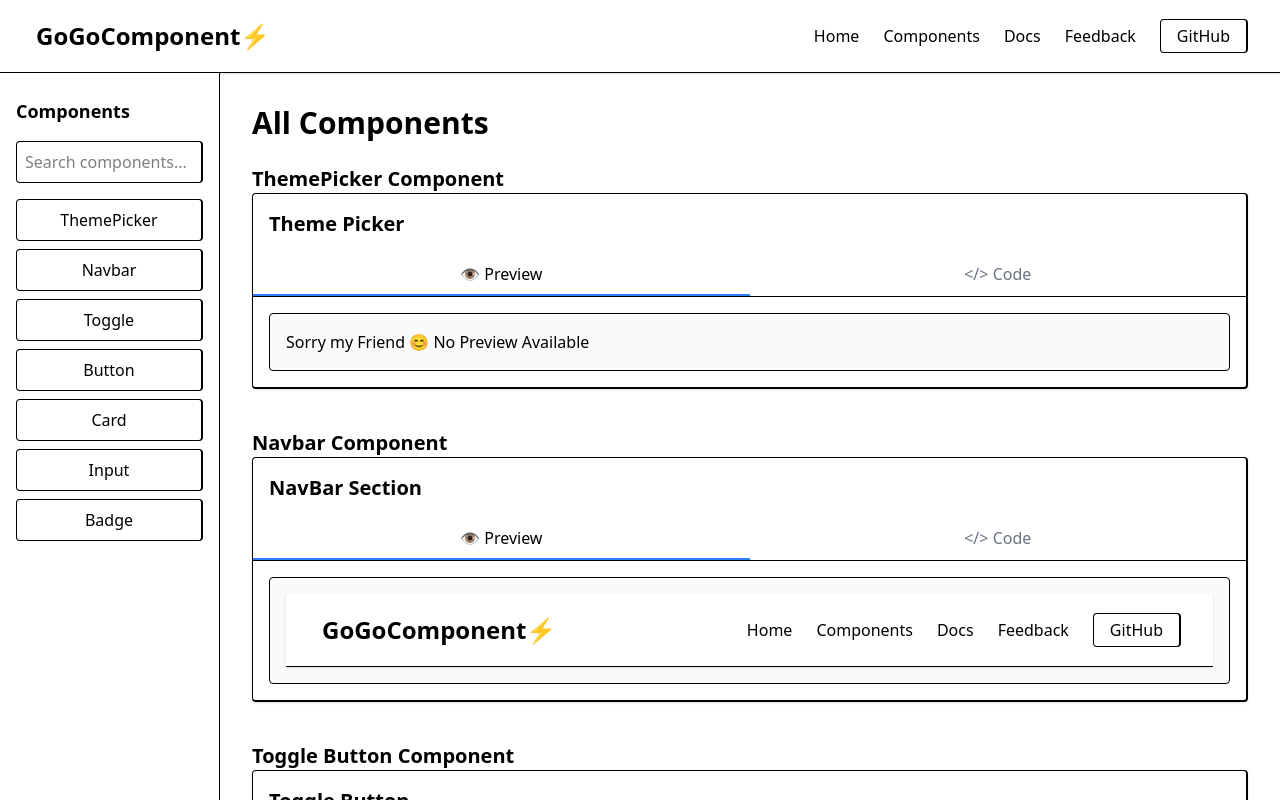
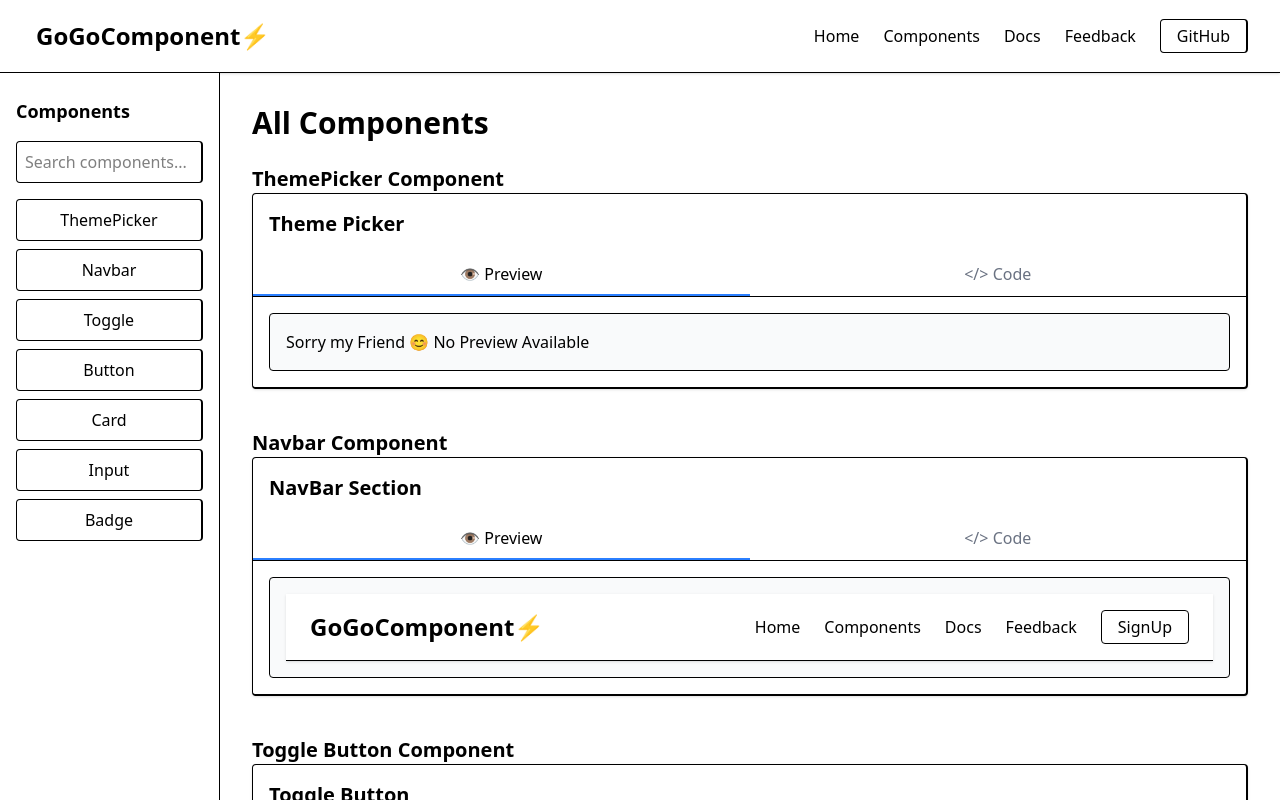
Before and after one commit to Rakesh709/gogocomponents, a React (Vite) app: page /components in a window 1280 px wide. Shown: the top 800 px of the page. Built offline with nearby package versions, Linux system fonts and the light colour scheme.

Commit message:
NavBar section added

```diff
--- a/package.json
+++ b/package.json
@@ -11,6 +11,7 @@
   },
   "dependencies": {
     "@tailwindcss/vite": "^4.1.4",
+    "lucide-react": "^0.501.0",
     "prism-react-renderer": "^2.4.1",
     "react": "^19.0.0",
     "react-dom": "^19.0.0",
--- a/src/App.jsx
+++ b/src/App.jsx
@@ -2,7 +2,7 @@
 import Navbar from "./components/Navbar/Navbar.jsx";
 import Sidebar from "./components/Sidebar";
 import ComponentPreview from "./components/ComponentPreview";
-import Toggle from "./components/Toggle";
+import Toggle from "./components/Toggle/Toggle.jsx";
 import PrimaryButton from "./components/Buttons/PrimaryButton.jsx";
 import OutlineButton from "./components/Buttons/OutlineButton.jsx";
 import GhostButton from "./components/Buttons/GhostButton.jsx";
@@ -14,6 +14,7 @@ import FloatingLabelInput from "./components/Inputs/FloatingLabelInput.jsx";
 import ThemePicker from "./components/ThemePicker/ThemePicker.jsx";
 import OTPInput from "./components/OtpInput/OTPInput.jsx";
 import Badges from "./components/Badges/badges.jsx";
+import NavBarLogo from "./components/NavBarLogo/NavBarLogo.jsx";
 
 const navbarCode = `
               import React from 'react'
@@ -389,7 +390,7 @@ export default function App() {
           <div id="navbarSection">
             <h3 className="text-xl font-bold">Navbar Component</h3>
             <ComponentPreview title="NavBar Section" code={navbarCode}>
-              <Navbar />
+              <NavBarLogo />
             </ComponentPreview>
           </div>
           {/* ------------------------------------------------- */}
--- /dev/null
+++ b/src/components/NavBarLogo/NavBarLogo.jsx
@@ -0,0 +1,65 @@
+import { useState } from "react";
+import { Menu, X } from "lucide-react"; // Icon library
+
+function NavBarLogo() {
+  const [isOpen, setIsOpen] = useState(false);
+
+  return (
+    <header className="w-full px-6 py-4 shadow bg-white border-b">
+      <div className="flex justify-between items-center">
+        <h1 className="text-2xl font-bold text-black">
+          GoGoComponent⚡
+        </h1>
+
+        {/* Desktop Nav */}
+        <nav className="hidden md:flex space-x-6 items-center">
+          <a href="/homepage" className="hover:underline font-medium">
+            Home
+          </a>
+          <a href="#" className="hover:underline font-medium">
+            Components
+          </a>
+          <a href="#" className="hover:underline font-medium">
+            Docs
+          </a>
+          <a href="#" className="hover:underline font-medium">
+            Feedback
+          </a>
+          <button className="bg-brown-700 text-black px-4 py-1 rounded border border-black">
+            SignUp
+          </button>
+        </nav>
+
+        {/* Hamburger Icon */}
+        <div className="md:hidden">
+          <button onClick={() => setIsOpen(!isOpen)}>
+            {isOpen ? <X className="w-6 h-6" /> : <Menu className="w-6 h-6" />}
+          </button>
+        </div>
+      </div>
+
+      {/* Mobile Menu */}
+      {isOpen && (
+        <div className="md:hidden mt-4 space-y-2">
+          <a href="/homepage" className="block font-medium">
+            Home
+          </a>
+          <a href="/components" className="block font-medium">
+            Components
+          </a>
+          <a href="#" className="block font-medium">
+            Docs
+          </a>
+          <a href="#" className="block font-medium">
+            Feedback
+          </a>
+          <button className="bg-brown-700 text-black w-full py-2 rounded border border-black">
+            SignUp
+          </button>
+        </div>
+      )}
+    </header>
+  );
+}
+
+export default NavBarLogo;
```
Also changed, not shown: src/components/Toggle/Toggle.jsx (renamed from src/components/Toggle.jsx), 1 other file (tests, documents, lock files or other folders).
